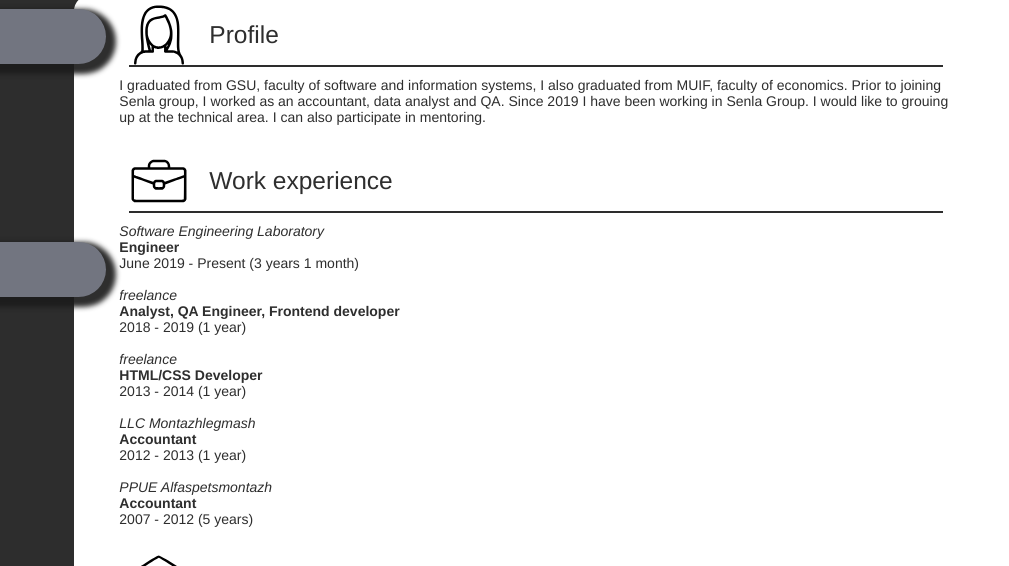
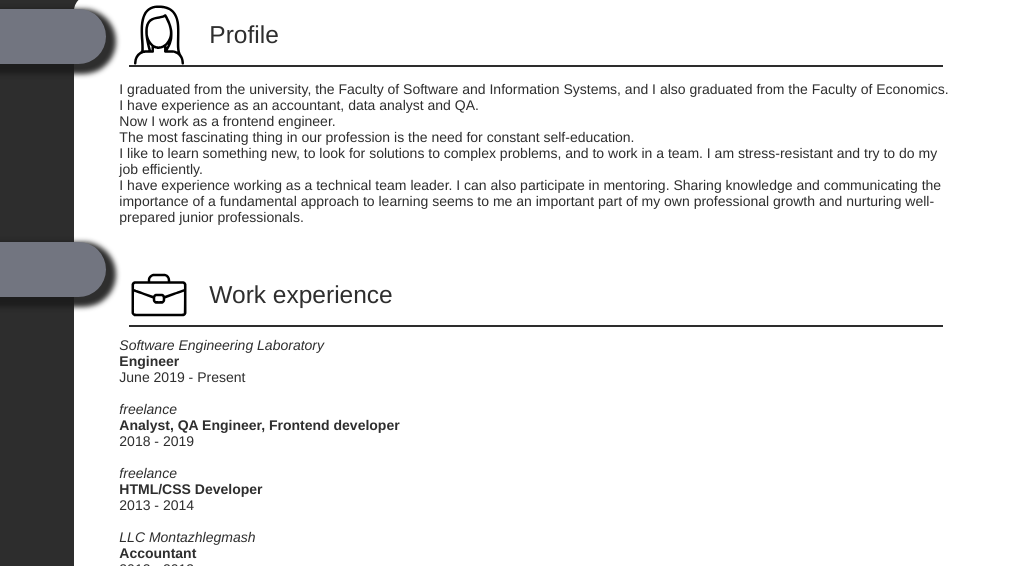
Before and after one commit to AlexKelle/alexandra-kelle-cv, a website: page index.html in a window 1280 px wide. Shown: the part 169-735 px from the top of the page, 271-1280 px from the left. Drawn offline with Linux system fonts and the light colour scheme.

Commit message:
feat: profile description and skills list were updated

```diff
--- a/index.html
+++ b/index.html
@@ -357,6 +357,18 @@
             </div>
             <div class="skill__item">
               <div class="skill__label">
+                npm/yarn
+              </div>
+              <div class="stars">
+                <div class="clip-star"></div>
+                <div class="clip-star"></div>
+                <div class="clip-star"></div>
+                <div class="clip-star"></div>
+                <div class="clip-star"></div>
+              </div>
+            </div>
+            <div class="skill__item">
+              <div class="skill__label">
                 AJAX
               </div>
               <div class="stars">
@@ -375,6 +387,15 @@
                 <div class="clip-star"></div>
                 <div class="clip-star"></div>
                 <div class="clip-star"></div>
+                <div class="clip-star"></div>
+                <div class="clip-star"></div>
+              </div>
+            </div>
+            <div class="skill__item">
+              <div class="skill__label">
+                Docker
+              </div>
+              <div class="stars">
                 <div class="clip-star"></div>
                 <div class="clip-star"></div>
               </div>
@@ -446,13 +467,20 @@
               <img src="./assets/girl-profile.svg" alt="girl-profile" title="profile" class="info__img">
               <p class="info__text">Profile</p>
             </div>
-            <div class="profile__text">
-              I graduated from GSU, faculty of software and information systems,
-              I also graduated from MUIF, faculty of economics.
-              Prior to joining Senla group, I worked as an accountant, data analyst and QA.
-              Since 2019 I have been working in Senla Group.
-              I would like to grouing up at the technical area. I can also participate in mentoring.
-            </div>
+            <p class="profile__text">
+              I graduated from the university, the Faculty of Software and Information Systems, and I also graduated
+              from the Faculty of Economics.<br>
+              I have experience as an accountant, data analyst and QA.<br>
+              Now I work as a frontend engineer.<br>
+              The most fascinating thing in our profession is the need for constant self-education.<br>
+              I like to learn something new, to look for solutions to complex problems, and to work in a team. I am
+              stress-resistant and try to do my job efficiently.<br>
+              I have experience working as a technical team leader. I can also participate in mentoring. Sharing
+              knowledge and
+              communicating the importance of a fundamental approach to learning seems to me an important part of my
+              own professional
+              growth and nurturing well-prepared junior professionals.<br>
+            </p>
           </article>
           <br>
           <article class="work">
@@ -463,23 +491,23 @@
             <div class="work__text">
               <em> Software Engineering Laboratory</em><br>
               <strong> Engineer</strong><br>
-              June 2019 - Present (3 years 1 month)<br>
+              June 2019 - Present <br>
               <br>
               <em>freelance</em><br>
               <strong> Analyst, QA Engineer, Frontend developer</strong><br>
-              2018 - 2019 (1 year)<br>
+              2018 - 2019<br>
               <br>
               <em>freelance</em><br>
               <strong> HTML/CSS Developer</strong><br>
-              2013 - 2014 (1 year)<br>
+              2013 - 2014<br>
               <br>
               <em> LLC Montazhlegmash</em><br>
               <strong>Accountant</strong><br>
-              2012 - 2013 (1 year)<br>
+              2012 - 2013<br>
               <br>
               <em> PPUE Alfaspetsmontazh</em><br>
               <strong>Accountant</strong><br>
-              2007 - 2012 (5 years)<br>
+              2007 - 2012<br>
 
             </div>
           </article>
```
